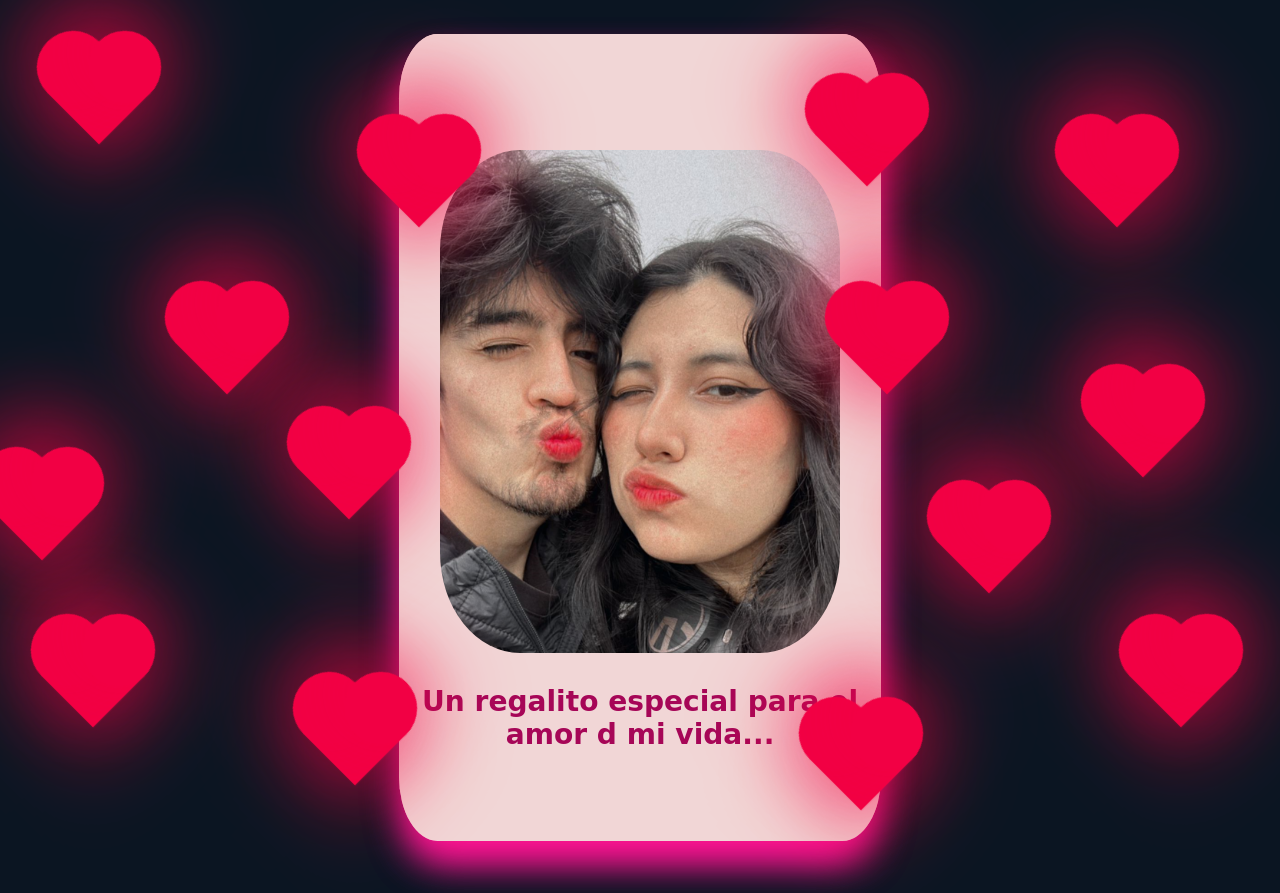
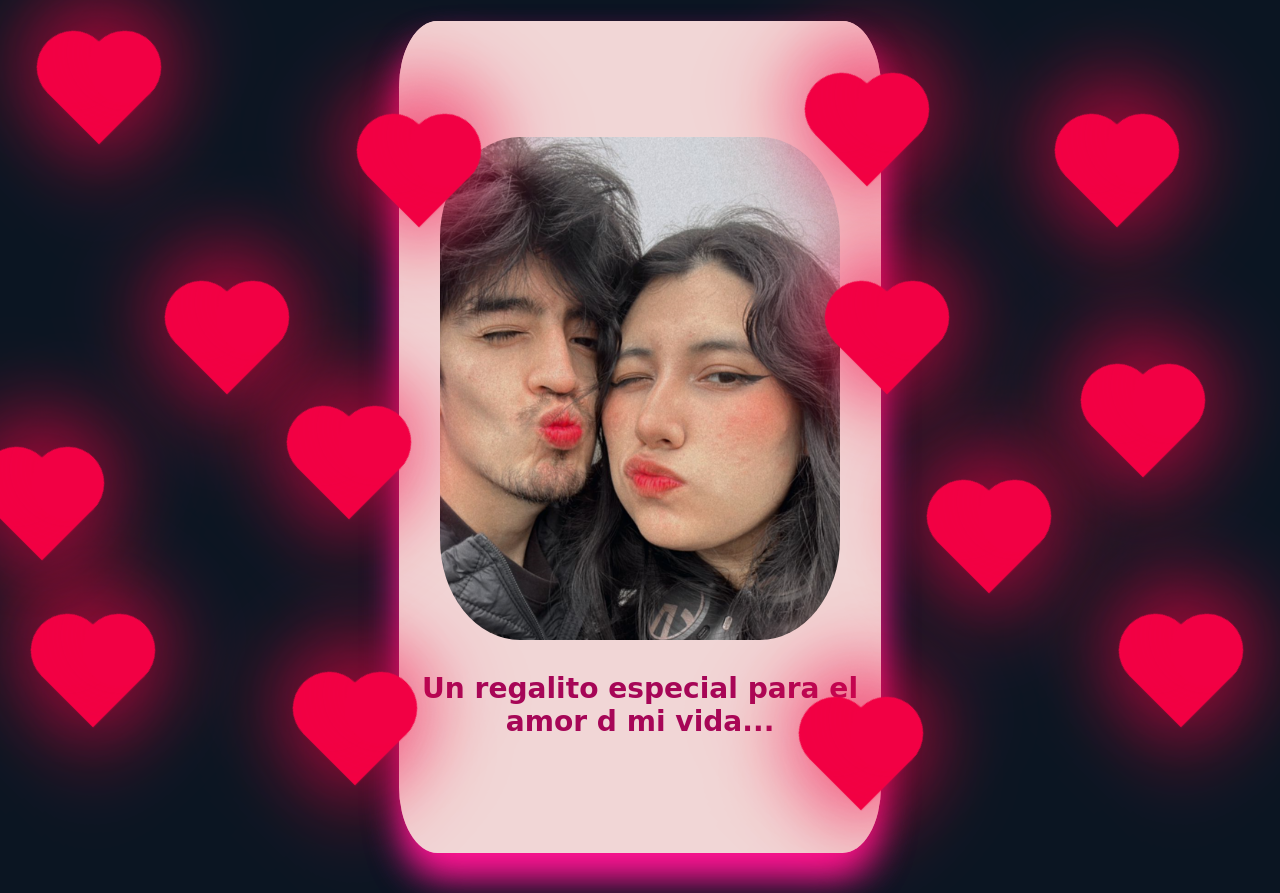
Before and after one commit to AngelMPR/SanValentin, a plain HTML site: page index.html in a window 1280 px wide. Shown: the part 25-918 px from the top of the page. Drawn offline with Linux system fonts and the light colour scheme.

Commit message:
height 800px

```diff
--- a/vday.css
+++ b/vday.css
@@ -73,7 +73,7 @@ body {
     text-align: center;
     box-shadow: 0 24px 40px -8px #ff1493;
     width: 450px;
-    height: 775px;
+    height: 800px;
     border-radius: 8%;
 }
 .inside_card {
@@ -86,7 +86,7 @@ body {
     text-align: center;
     box-shadow: 0 24px 40px -8px #ff1493;
     width: 450px;
-    height: 775px;
+    height: 800px;
     z-index:-1;
     left:0;
     top:0;
```
